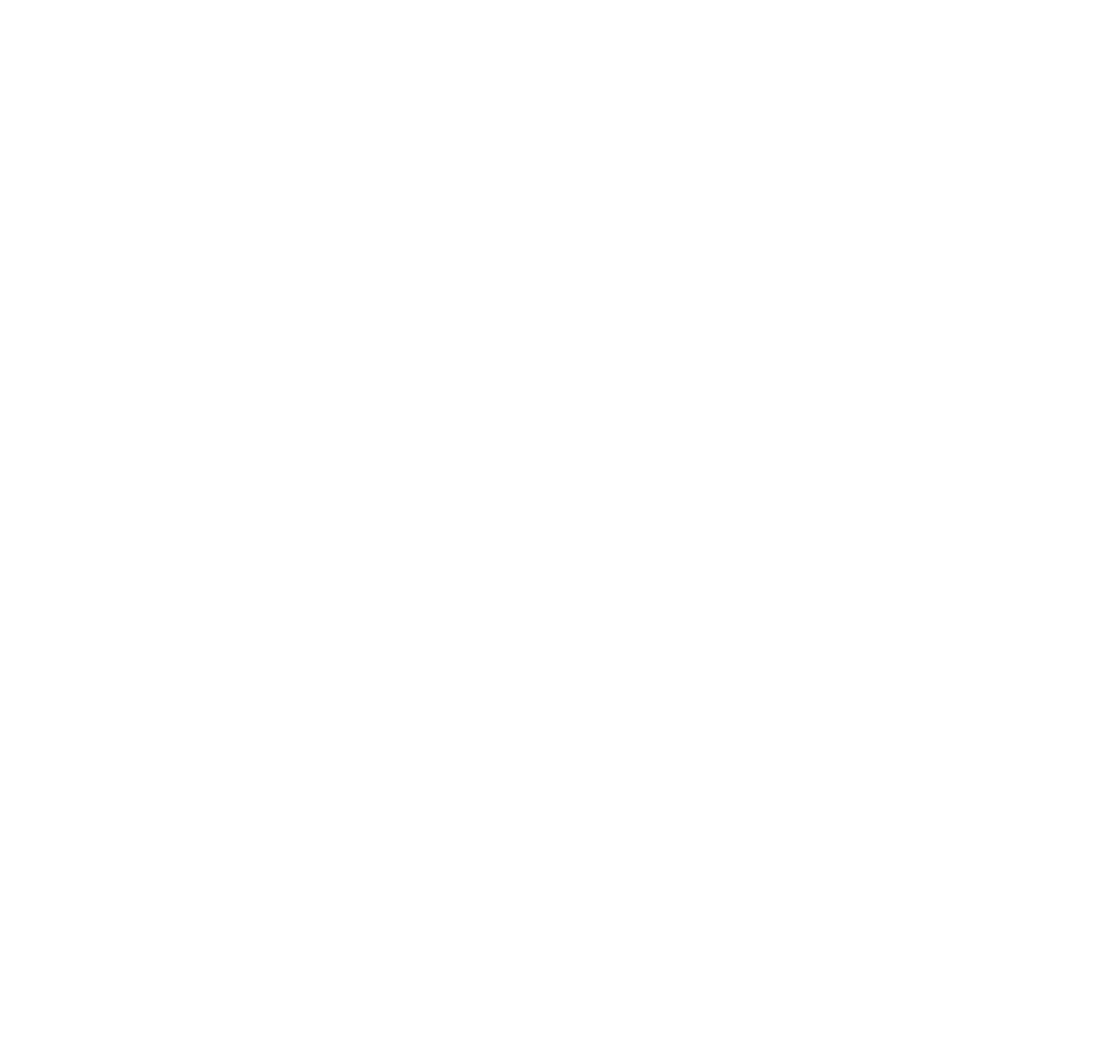
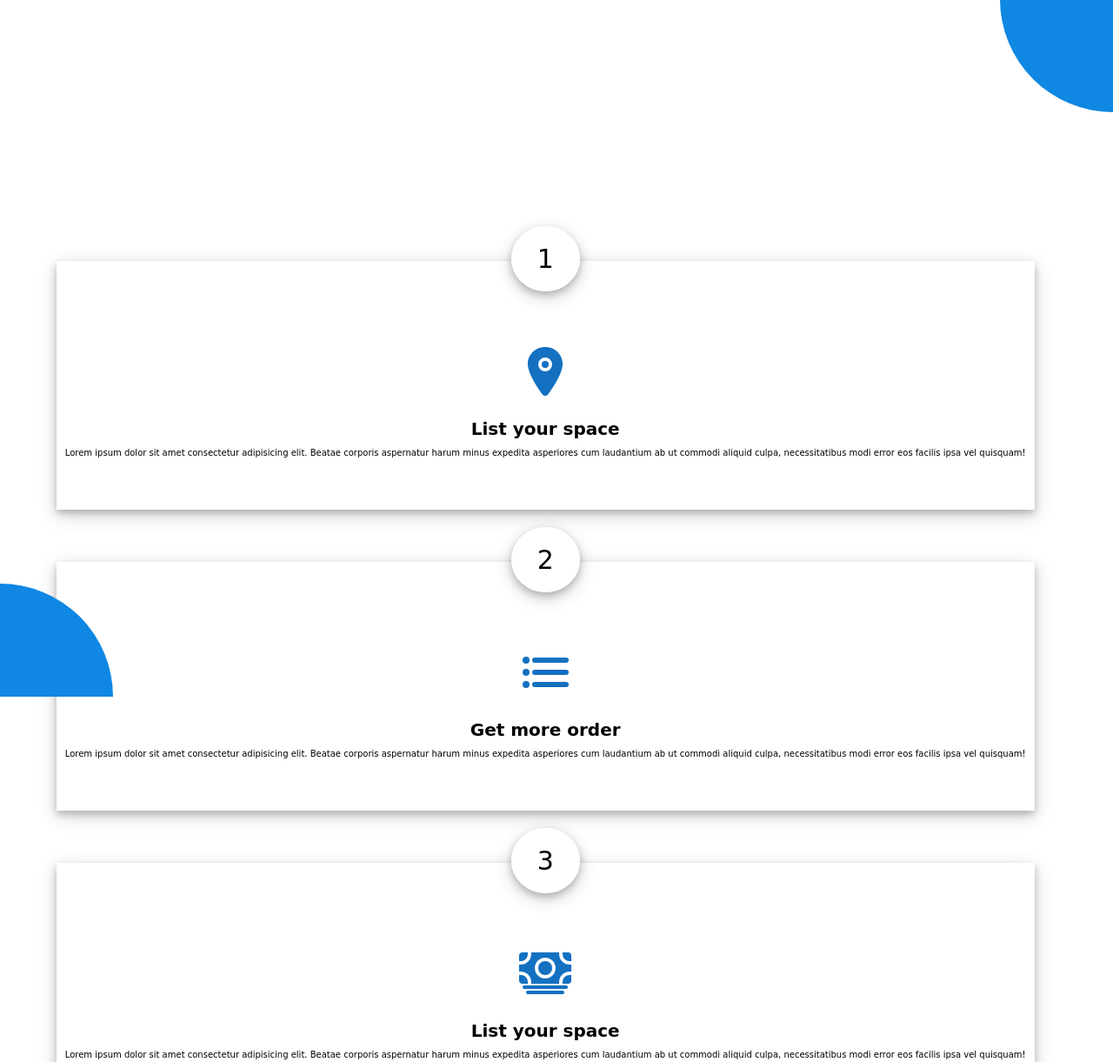
Before and after one commit to somayeshafiei/SomayeShafiei-maktab90-HW8, a plain HTML site: page q6/index.html in a window 1280 px wide. Shown: the top 1221 px of the page at 87% size. Before the commit the page ends 800 px from the top, so only its background shows below. Drawn offline with nearby package versions, Linux system fonts and the light colour scheme.

Commit message:
add answer

```diff
--- a/q6/index.html
+++ b/q6/index.html
@@ -7,5 +7,57 @@
     <link rel="stylesheet" href="style.css" />
     <title>Document</title>
   </head>
-  <body></body>
+  <body>
+    <main class="main">
+      <div class="first"></div>
+
+      <div class="box-container">
+        <div class="box">
+          <span class="box-number"> 1</span>
+          <div><ion-icon name="location"></ion-icon></div>
+
+          <h1>List your space</h1>
+          <p>
+            Lorem ipsum dolor sit amet consectetur adipisicing elit. Beatae
+            corporis aspernatur harum minus expedita asperiores cum laudantium
+            ab ut commodi aliquid culpa, necessitatibus modi error eos facilis
+            ipsa vel quisquam!
+          </p>
+        </div>
+        <div class="box">
+          <span class="box-number"> 2</span>
+          <div><ion-icon name="List"></ion-icon></div>
+
+          <h1>Get more order</h1>
+          <p>
+            Lorem ipsum dolor sit amet consectetur adipisicing elit. Beatae
+            corporis aspernatur harum minus expedita asperiores cum laudantium
+            ab ut commodi aliquid culpa, necessitatibus modi error eos facilis
+            ipsa vel quisquam!
+          </p>
+        </div>
+        <div class="box">
+          <span class="box-number"> 3</span>
+          <div><ion-icon name="cash"></ion-icon></div>
+
+          <h1>List your space</h1>
+          <p>
+            Lorem ipsum dolor sit amet consectetur adipisicing elit. Beatae
+            corporis aspernatur harum minus expedita asperiores cum laudantium
+            ab ut commodi aliquid culpa, necessitatibus modi error eos facilis
+            ipsa vel quisquam!
+          </p>
+        </div>
+      </div>
+      <div class="second"></div>
+    </main>
+    <script
+      type="module"
+      src="https://unpkg.com/ionicons@5.5.2/dist/ionicons/ionicons.esm.js"
+    ></script>
+    <script
+      nomodule
+      src="https://unpkg.com/ionicons@5.5.2/dist/ionicons/ionicons.js"
+    ></script>
+  </body>
 </html>
--- a/q6/style.css
+++ b/q6/style.css
@@ -8,5 +8,94 @@
 html,
 body {
   height: 100%;
+  width: 98vw;
+  /* overflow-x: hidden; */
+}
+html {
+  font-size: 62.5%;
+}
+body {
+  font-family: cursive;
+}
+.main {
+  height: 100vh;
   width: 100%;
+  padding: 10rem 0;
 }
+
+.first {
+  width: 13rem;
+  height: 13rem;
+  background-color: #0f87e3;
+  position: fixed;
+  -webkit-border-radius: 0 0 0 133px;
+  -moz-border-radius: 0 0 0 133px;
+  border-radius: 0 0 0 133px;
+  top: -1px;
+  right: 0;
+  /* position: absolute;
+  top: -12.5rem;
+  right: -12.5rem;
+  background-color: rgb(9 132 226);
+  width: 25rem;
+  height: 25rem;
+  border-radius: 50%; */
+  /* border-radius: 50%;
+  height: 10rem;
+  width: 10rem;
+  top: -1rem;
+  background-color: #1470c0;
+  right: -4rem;
+  position: absolute; */
+}
+/* .box-container {
+  width: 100%;
+} */
+.box-container {
+  height: 100%;
+  margin: 20rem 0;
+  display: flex;
+  align-items: center;
+  justify-content: center;
+  flex-wrap: wrap;
+  padding: 0 4rem;
+  text-align: center;
+  gap: 6rem;
+}
+
+.box {
+  padding: 6rem 1rem;
+  box-shadow: 0 4px 8px 0 rgba(0, 0, 0, 0.2), 0 6px 20px 0 rgba(0, 0, 0, 0.19);
+}
+.box-number {
+  padding: 2rem 3rem;
+  position: relative;
+  top: -8rem;
+  background-color: white;
+  overflow: hidden;
+  box-shadow: 0 4px 8px 0 rgba(0, 0, 0, 0.2), 0 6px 20px 0 rgba(0, 0, 0, 0.19);
+  border-radius: 50%;
+
+  font-size: 3rem;
+}
+
+ion-icon {
+  font-size: 64px;
+  margin-bottom: 2rem;
+  color: #1470c0;
+}
+.box h1 {
+  margin-bottom: 1rem;
+}
+.second {
+  width: 13rem;
+  height: 13rem;
+  background-color: #0f87e3;
+  position: fixed;
+  -webkit-border-radius: 0 133px 0 0;
+  -moz-border-radius: 0 133px 0 0;
+  border-radius: 0 133px 0 0;
+  bottom: -1px;
+  left: 0;
+  z-index: 1;
+}
```
Also changed, not shown: q6/icons/counter_1_FILL0_wght600_GRAD-25_opsz48.svg (added), q6/icons/location-icon.svg (added), q6/icons/location.svg (added).
